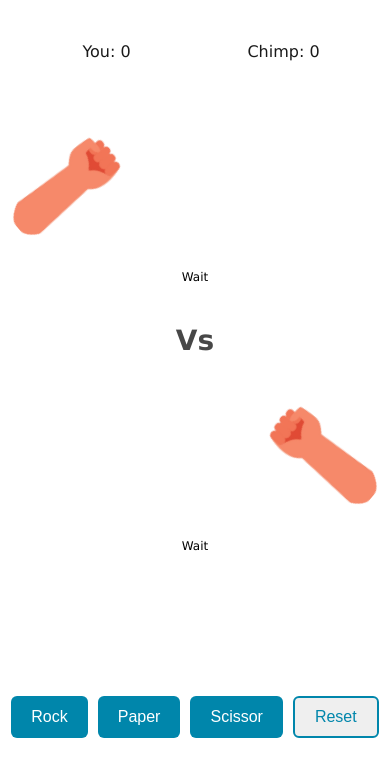
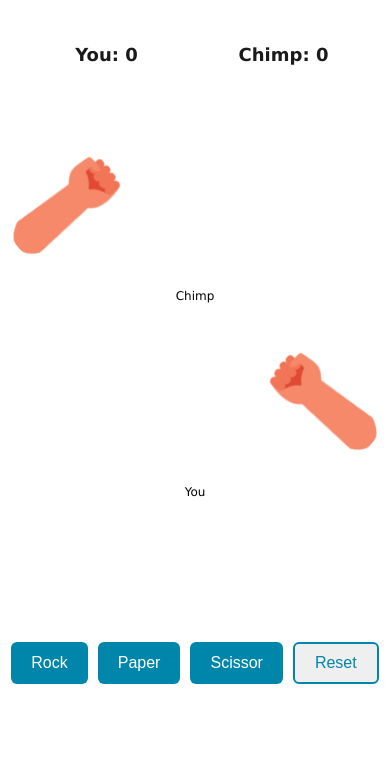
Before and after one commit to rajan-khadkaa/rock-paper-scissor, a React (Vite) app: page / in a window 390 px wide. Both pictures are taken after a click on the button "Rock". Shown: the top 776 px of the page. Built offline with nearby package versions, Linux system fonts and the light colour scheme.

Commit message:
responsive changes

```diff
--- a/src/RockPaperScissor.css
+++ b/src/RockPaperScissor.css
@@ -114,7 +114,7 @@ body {
     /* flex: 1; */
     /* height: 160px; */
     height: fit-content;
-    min-height: 450px;
+    min-height: 390px;
     align-items: center;
     /* justify-content: flex-end; */
     justify-content: center;
@@ -168,8 +168,8 @@ body {
     display: flex;
 
     /* align-items: flex-end; */
-    /* border: 1px solid red; */
-    height: 100%;
+    /* border: 1px solid blue; */
+    /* height: 20px; */
     width: 100%;
   }
 
@@ -260,6 +260,46 @@ body {
   .result-card {
     margin-bottom: 40px;
   }
+
+  .vs-div {
+    visibility: hidden;
+    height: 0px;
+    border: 1px solid green;
+  }
+
+  .vs-text {
+    visibility: hidden;
+    height: 0px;
+  }
+
+  .img-info-text {
+    font-size: 14px;
+  }
+
+  .info-text,
+  .default-message-box {
+    font-size: 14px !important;
+  }
+
+  .you-count,
+  .comp-count {
+    font-size: 18px !important;
+    font-weight: 800 !important;
+  }
+}
+
+.vs-text {
+  /* visibility: visible; */
+
+  /* font-family: "Lucida Sans", Verdana, sans-serif; */
+  font-family: "Times New Roman", Times, serif;
+  font-size: 28px !important;
+  font-weight: 800;
+  height: fit-content;
+  width: fit-content;
+  color: #474747;
+  /* color: red; */
+  /* border: 1px solid black; */
 }
 
 .btn-icon,
--- a/src/RockPaperScissor.jsx
+++ b/src/RockPaperScissor.jsx
@@ -266,26 +266,19 @@ function RockPaperScissor() {
                       </div>
                       <p>
                         {yourImg === defImg ? (
-                          "Wait"
+                          "Chimp"
                         ) : (
-                          <span>Chimp: {Capitalize(uc)}</span>
+                          <span className="img-info-text">
+                            Chimp: {Capitalize(uc)}
+                          </span>
                         )}
                       </p>{" "}
                     </div>
                   ) : (
                     <></>
                   )}
-                  <div>
-                    <p
-                      style={{
-                        fontSize: "28px",
-                        fontFamily: "Verdana, sans-serif",
-                        fontWeight: "800",
-                        color: "#474747",
-                      }}
-                    >
-                      Vs
-                    </p>
+                  <div className="vs-div">
+                    <p className="vs-text">Vs</p>
                   </div>
                   {compImg ? (
                     <div className="comp-chosen">
@@ -302,7 +295,7 @@ function RockPaperScissor() {
                       {/* <p>{!winner ? "Wait" : Capitalize(cc)}</p>{" "} */}
                       <p>
                         {compImg === defImg ? (
-                          "Wait"
+                          "You"
                         ) : (
                           <span>You: {Capitalize(cc)}</span>
                         )}
```
